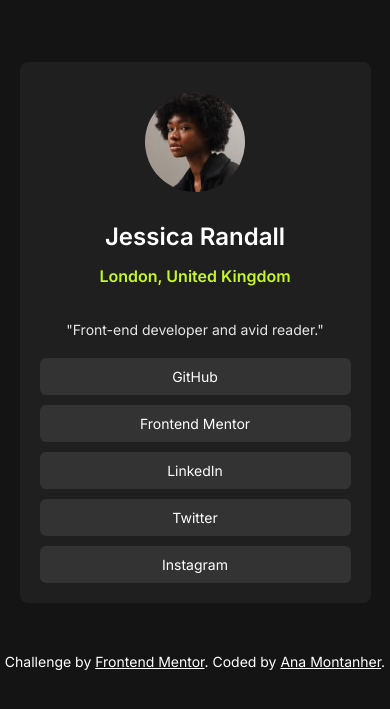
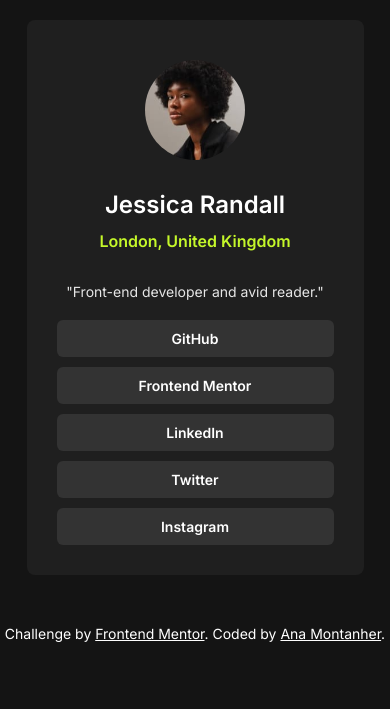
Before and after one commit to AnaMontanher/Social-Links-Profile, a plain HTML site: page index.html in a window 390 px wide. Shown: the part 107-816 px from the top of the page. Drawn offline with Linux system fonts and the light colour scheme.

Commit message:
add media queries

```diff
--- a/style.css
+++ b/style.css
@@ -11,7 +11,7 @@ html{
 
 body {
   background: hsl(0, 0%, 8%);
-  padding-top: 20vh;
+  padding-top: 15vh;
 }
 
 .container {
@@ -19,7 +19,7 @@ body {
   border-radius: 8px;
   width: 90%;
   background: hsl(0, 0%, 12%);
-  padding: 20px;
+  padding: 30px;
 }
 img {
   margin: 10px auto;
@@ -41,7 +41,7 @@ h2{
     font-size: 16px;
 color: hsl(75, 94%, 57%);
 font-weight: 600;
-padding: 15px 0;
+padding: 12px 0;
 
 }
 p{
@@ -55,6 +55,8 @@ p{
   flex-direction: column;
   justify-items: center;
   gap: 10px;
+
+
 }
 
 #socialLinks a{
@@ -63,6 +65,7 @@ p{
   text-align: center;
   text-decoration: none;
   border-radius: 6px;
+  font-weight: 600;
 }
 
 
@@ -70,3 +73,9 @@ p{
     padding-top: 50px;
     text-align: center;
 }
+
+@media (min-width:375px){
+  .container{
+    max-width: 337px;
+  }
+}
```
